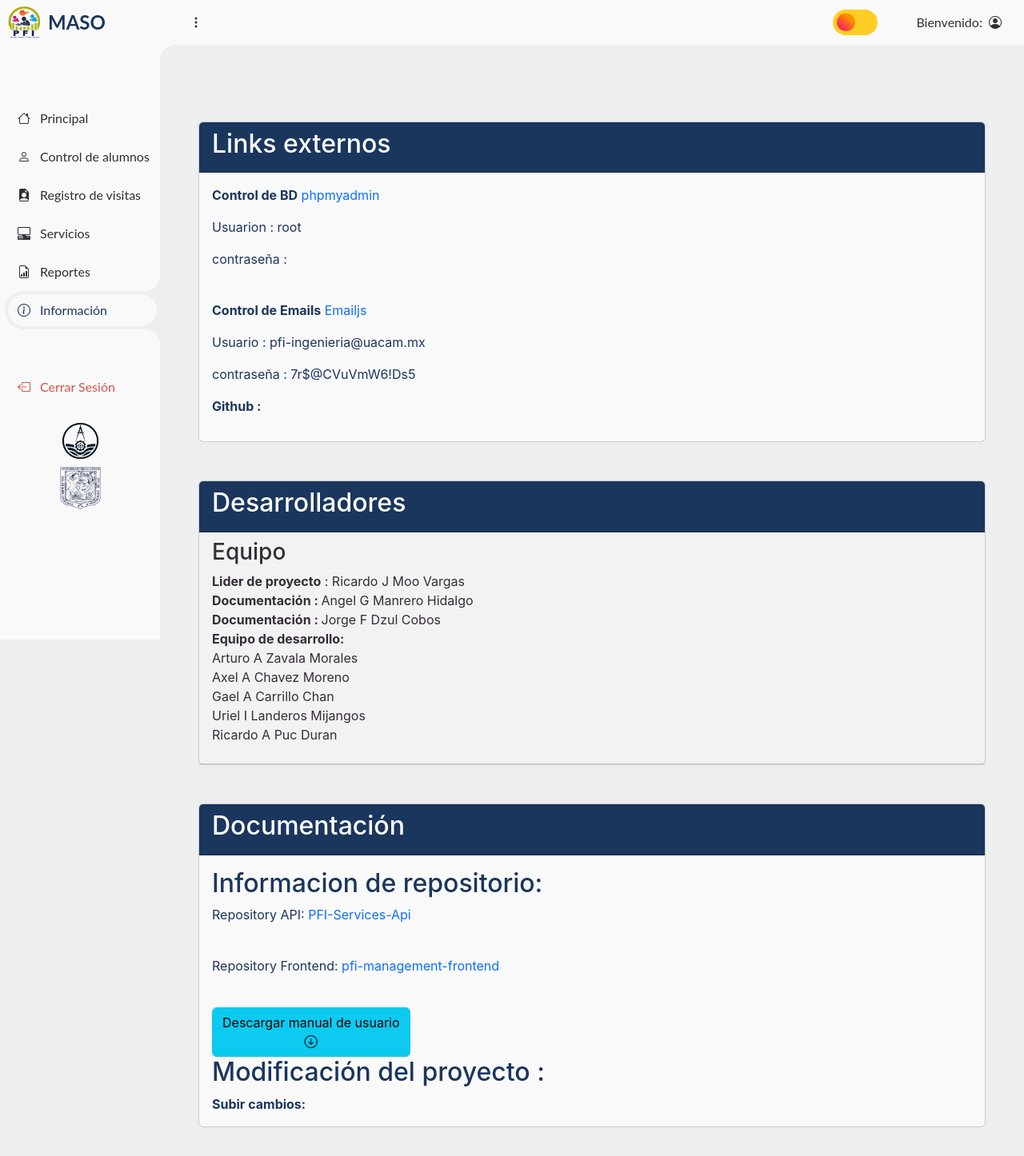
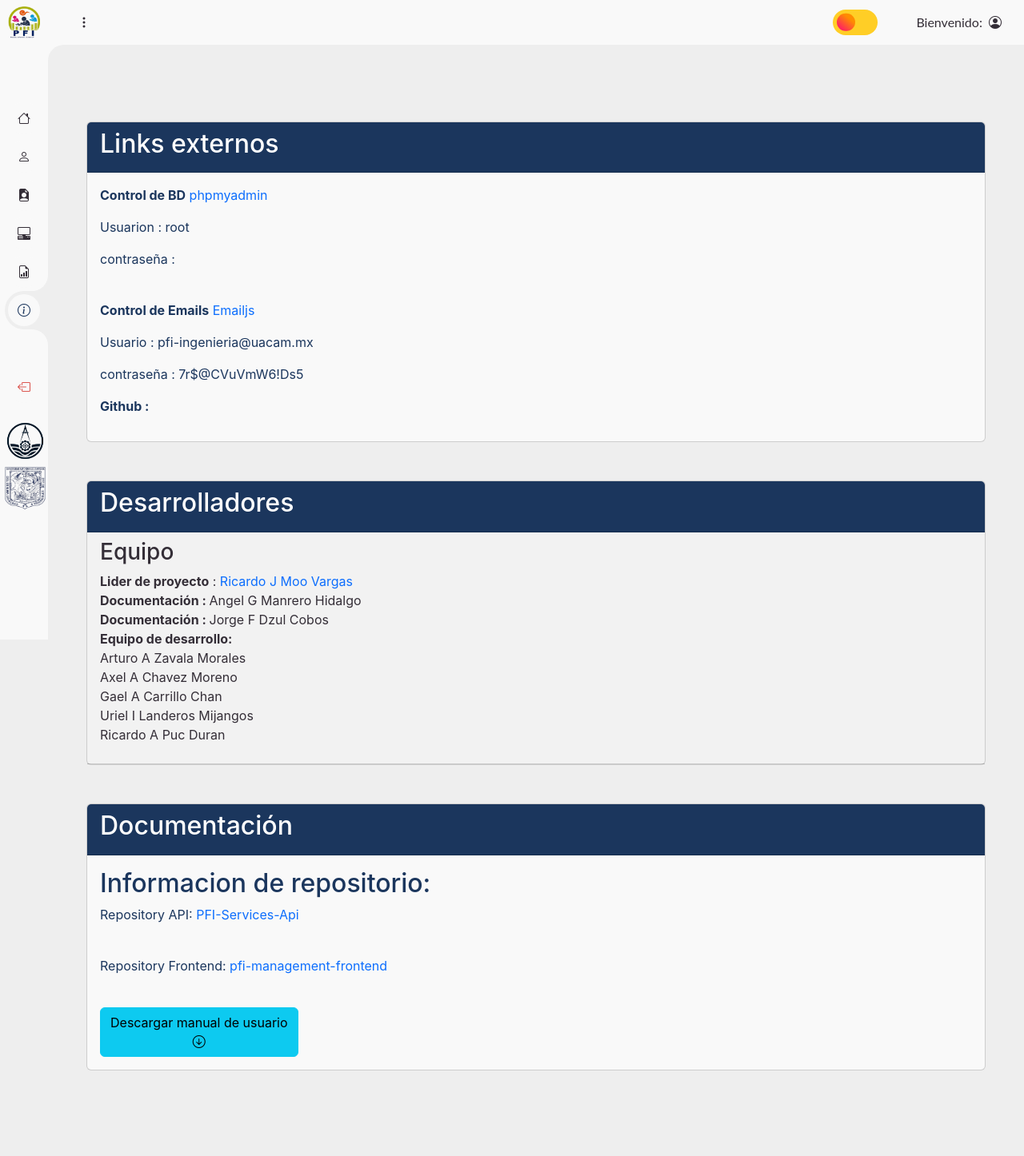
Before and after one commit to ricardoMogas/pfi-management-frontend, a React (Vite) app: page /Info in a window 1280 px wide. Shown: the top 1446 px of the page at 80% size. Built offline with nearby package versions, Linux system fonts and the light colour scheme; sample sign-in values are in the browser's storage.

Commit message:
modificacion de estado inicial sidebar y agregar contacto

```diff
--- a/src/components/NavBar.jsx
+++ b/src/components/NavBar.jsx
@@ -4,7 +4,7 @@ import Switch from '../../ui_components/Switch';
 import Logo_PFI from '../assets/Logo_PFI.png';
 
 const NavBar = ({ routes, hideEvent }) => {
-    const [hide, setHide] = useState(false);
+    const [hide, setHide] = useState(true);
     const [isDarkMode, setIsDarkMode] = useState(false);
     const location = useLocation();
     const navigate = useNavigate();
--- a/src/components/SideBar.jsx
+++ b/src/components/SideBar.jsx
@@ -13,7 +13,7 @@ const SideBar = ({ routes, hide }) => {
     }
     return (
         <>
-            <section id="sidebar" className={hide ? "hide" : ""}>
+            <section id="sidebar" className={hide ? "" : "hide"}>
                 <a href="#" className="brand">
                     <img className='bx' src="Logo_PFI.png" alt="Logo pfi" />
                     <span className="text">MASO</span>
--- a/src/pages/InfoPage.jsx
+++ b/src/pages/InfoPage.jsx
@@ -1,8 +1,12 @@
 import React, { useState } from 'react';
 import { SendMailEvery } from '../store/SendMail';
 import Welcome from '../components/Welcome';
+import { Button, Modal, ModalHeader, ModalBody, ModalFooter } from 'reactstrap';
+import img from "../assets/Contacto_rich.jpg"
 const ColorPrimary = { color: "#fff", backgroundColor: `${import.meta.env.VITE_REACT_COLOR_PRIMARY}` };
 const InfoPage = () => {
+    const [isOpen, setIsOpen] = useState(false)
+    const toggle = () => setIsOpen(!isOpen);
     const handleDownload = () => {
         const link = document.createElement('a');
         link.href = 'Manual_de_usuario_(Software PFI).pdf';
@@ -42,7 +46,7 @@ const InfoPage = () => {
                 <div className='card-header'>
                     <h3>Equipo</h3>
                     <p>
-                         <strong>Lider de proyecto</strong> : Ricardo J Moo Vargas
+                        <strong>Lider de proyecto</strong> : <a href="#" onClick={toggle}>Ricardo J Moo Vargas</a>
                         <br />
                         <strong> Documentación : </strong> Angel G Manrero Hidalgo
                         <br />
@@ -77,12 +81,19 @@ const InfoPage = () => {
                         <br />
                         <i className="bi bi-arrow-down-circle"></i>
                     </button>
-                    <h2>Modificación del proyecto :  </h2>
-                    <strong>Subir cambios: </strong>
                 </div>
-
-
             </div>
+            <Modal isOpen={isOpen} toggle={toggle} fade={true} centered>
+                <img
+                src={img}
+                alt="Contacto desarrollador"
+                style={{
+                    maxHeight: "100%",
+                    maxWidth: "100%",
+                    height: "auto",
+                    width: "auto"
+                }} />
+            </Modal>
         </>
     );
 };
```
Also changed, not shown: src/assets/Contacto_rich.jpg (added).
